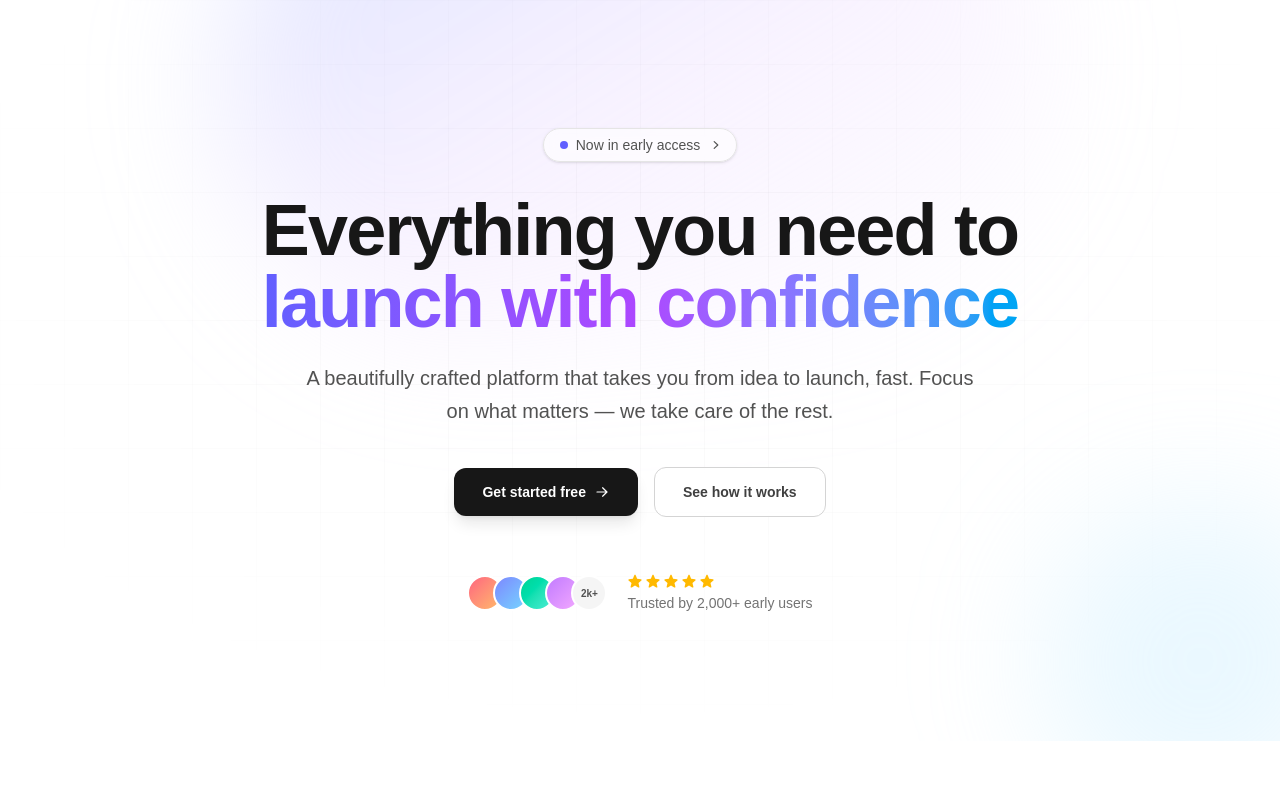
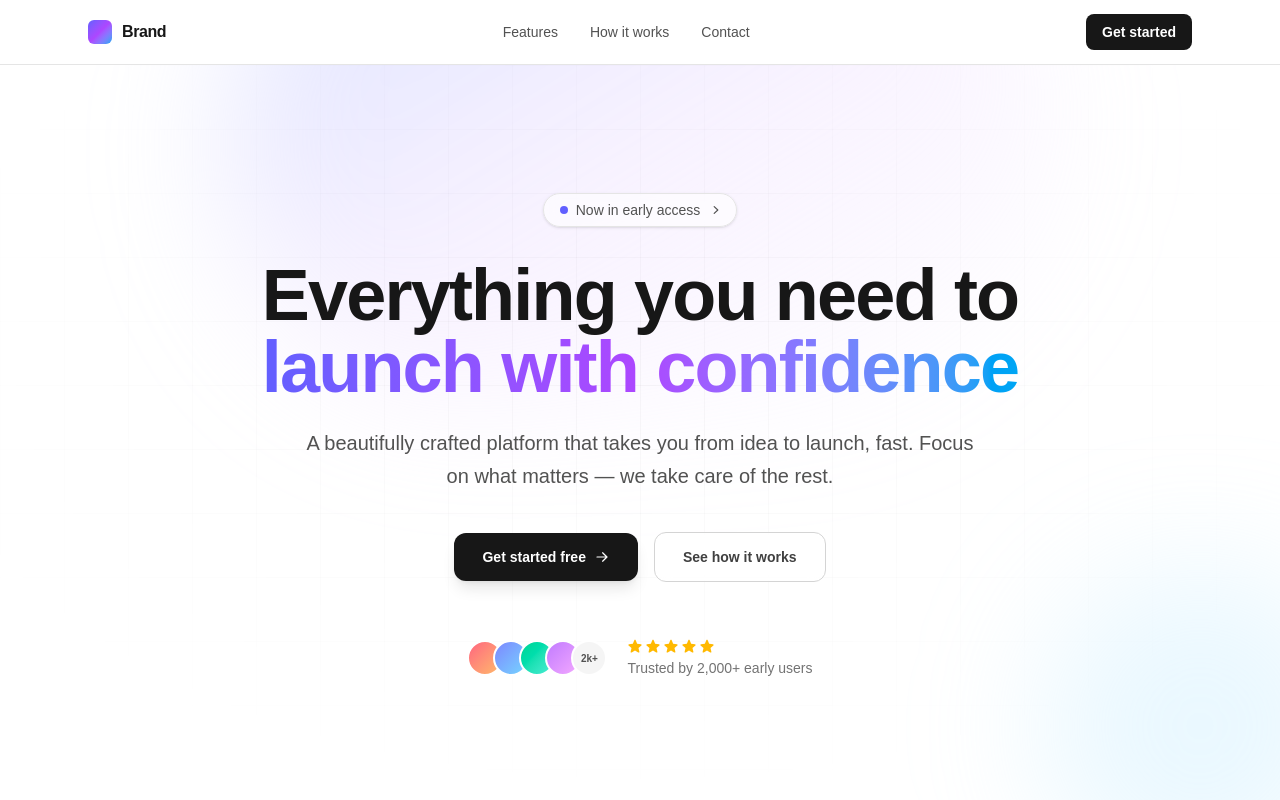
Before and after one commit to YoungShap/landing-page-task-konimbo, a Next.js app: page / in a window 1280 px wide. Shown: the top 800 px of the page. Built offline with nearby package versions, Linux system fonts and the light colour scheme.

Commit message:
added navbar and animations

```diff
--- a/app/layout.tsx
+++ b/app/layout.tsx
@@ -21,7 +21,7 @@ export default function RootLayout({ children }: LayoutProps<"/">) {
   return (
     <html
       lang="en"
-      className={`${geistSans.variable} ${geistMono.variable} h-full antialiased`}
+      className={`${geistSans.variable} ${geistMono.variable} h-full scroll-smooth antialiased`}
     >
       <body className="min-h-full flex flex-col">{children}</body>
     </html>
--- a/app/page.tsx
+++ b/app/page.tsx
@@ -1,3 +1,4 @@
+import Navbar from "../components/Navbar";
 import Hero from "../components/Hero";
 // import Content from "../components/Features";
 import ContactForm from "../components/ContactForm";
@@ -7,6 +8,7 @@ import ContactForm from "../components/ContactForm";
 export default function Home() {
   return (
     <main>
+      <Navbar />
       <Hero />
       {/* <Content /> */}
       <ContactForm />
--- a/components/ContactForm.tsx
+++ b/components/ContactForm.tsx
@@ -35,7 +35,7 @@ export default function Home() {
   }
 
   return (
-    <main className="mx-auto flex min-h-screen w-full max-w-lg flex-col justify-center px-6 py-16">
+    <main id="contact" className="mx-auto flex min-h-screen w-full max-w-lg scroll-mt-16 flex-col justify-center px-6 py-16">
       <h1 className="mb-8 text-center text-3xl font-bold tracking-tight sm:text-4xl">
         Contact Us
       </h1>
--- /dev/null
+++ b/components/Navbar.tsx
@@ -0,0 +1,108 @@
+"use client";
+
+import { useState } from "react";
+
+export default function Navbar() {
+    const [menuOpen, setMenuOpen] = useState(false);
+
+    const navLinks = [
+        { label: "Features", href: "#" },
+        { label: "How it works", href: "#" },
+        { label: "Contact", href: "#contact" },
+    ];
+
+    return (
+        <header className="sticky top-0 z-50 border-b border-neutral-200 bg-white/70 backdrop-blur dark:border-neutral-800 dark:bg-neutral-950/70">
+            <nav className="mx-auto flex h-16 w-full max-w-6xl items-center justify-between px-6">
+                {/* Logo */}
+                <a href="#" className="flex items-center gap-2.5">
+                    <span className="h-6 w-6 rounded-md bg-gradient-to-br from-indigo-500 via-purple-500 to-sky-500" />
+                    <span className="text-base font-bold tracking-tight text-neutral-900 dark:text-neutral-50">
+                        Brand
+                    </span>
+                </a>
+
+                {/* Links (desktop) */}
+                <div className="hidden items-center gap-8 sm:flex">
+                    {navLinks.map((link) => (
+                        <a
+                            key={link.label}
+                            href={link.href}
+                            className="text-sm font-medium text-neutral-600 transition-colors duration-200 hover:text-neutral-900 dark:text-neutral-400 dark:hover:text-neutral-100"
+                        >
+                            {link.label}
+                        </a>
+                    ))}
+                </div>
+
+                {/* CTA (desktop) */}
+                <a
+                    href="#"
+                    className="hidden items-center rounded-lg bg-neutral-900 px-4 py-2 text-sm font-semibold text-white transition-colors duration-200 hover:bg-neutral-700 focus-visible:outline focus-visible:outline-2 focus-visible:outline-offset-2 focus-visible:outline-neutral-900 sm:inline-flex dark:bg-neutral-100 dark:text-neutral-900 dark:hover:bg-neutral-300 dark:focus-visible:outline-neutral-100"
+                >
+                    Get started
+                </a>
+
+                {/* Hamburger (mobile) */}
+                <button
+                    type="button"
+                    onClick={() => setMenuOpen(!menuOpen)}
+                    aria-expanded={menuOpen}
+                    aria-controls="mobile-menu"
+                    aria-label={menuOpen ? "Close menu" : "Open menu"}
+                    className="inline-flex h-10 w-10 cursor-pointer items-center justify-center rounded-lg text-neutral-700 transition-colors duration-200 hover:bg-neutral-100 sm:hidden dark:text-neutral-300 dark:hover:bg-neutral-800"
+                >
+                    <svg
+                        aria-hidden="true"
+                        viewBox="0 0 24 24"
+                        fill="none"
+                        stroke="currentColor"
+                        strokeWidth="1.5"
+                        strokeLinecap="round"
+                        className={`h-6 w-6 transition-transform duration-300 ease-out motion-reduce:transition-none ${
+                            menuOpen ? "rotate-90" : "rotate-0"
+                        }`}
+                    >
+                        {menuOpen ? (
+                            <path d="M6 6l12 12M6 18L18 6" />
+                        ) : (
+                            <path d="M4 7h16M4 12h16M4 17h16" />
+                        )}
+                    </svg>
+                </button>
+            </nav>
+
+            {/* Mobile menu — animates open/closed via grid-rows (0fr -> 1fr) */}
+            <div
+                id="mobile-menu"
+                className={`grid transition-all duration-300 ease-out sm:hidden motion-reduce:transition-none ${
+                    menuOpen
+                        ? "visible grid-rows-[1fr] opacity-100"
+                        : "invisible grid-rows-[0fr] opacity-0"
+                }`}
+            >
+                <div className="overflow-hidden">
+                    <div className="flex flex-col gap-1 border-t border-neutral-200 px-6 py-4 dark:border-neutral-800">
+                        {navLinks.map((link) => (
+                            <a
+                                key={link.label}
+                                href={link.href}
+                                onClick={() => setMenuOpen(false)}
+                                className="rounded-lg px-3 py-2.5 text-sm font-medium text-neutral-600 transition-colors duration-200 hover:bg-neutral-100 hover:text-neutral-900 dark:text-neutral-400 dark:hover:bg-neutral-800 dark:hover:text-neutral-100"
+                            >
+                                {link.label}
+                            </a>
+                        ))}
+                        <a
+                            href="#"
+                            onClick={() => setMenuOpen(false)}
+                            className="mt-3 inline-flex items-center justify-center rounded-lg bg-neutral-900 px-4 py-2.5 text-sm font-semibold text-white transition-colors duration-200 hover:bg-neutral-700 dark:bg-neutral-100 dark:text-neutral-900 dark:hover:bg-neutral-300"
+                        >
+                            Get started
+                        </a>
+                    </div>
+                </div>
+            </div>
+        </header>
+    );
+}
```
